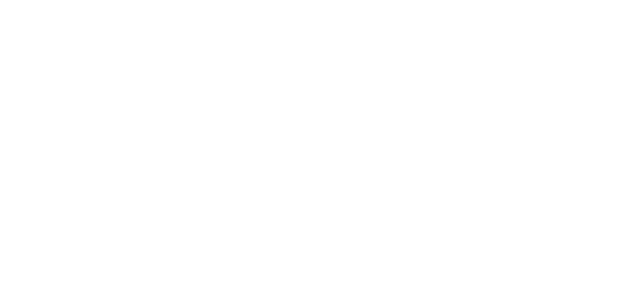
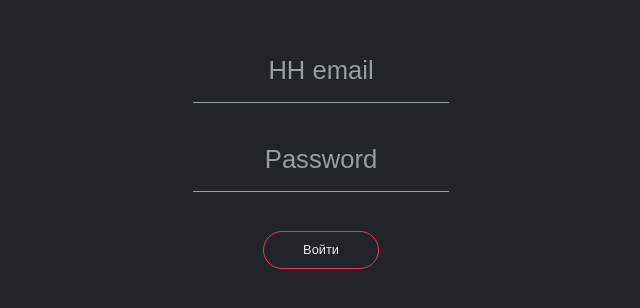
Before and after one commit to Alex-Voinov/it-compote-web-form, a React (Vite) app: page / in a window 1280 px wide. Shown: the part 246-554 px from the top of the page, without its empty margins (319-959 px from the left). Built offline with nearby package versions, Linux system fonts and the light colour scheme.

Commit message:
Добалвена навигация и задан внешний вид вебформы

```diff
--- a/index.html
+++ b/index.html
@@ -14,6 +14,11 @@
       padding: 0;
       box-sizing: border-box;
     }
+
+    body {
+      width: 100vw;
+      height: 100vh;
+    }
   </style>
   <div id="root"></div>
   <script type="module" src="/src/main.tsx"></script>
--- a/package.json
+++ b/package.json
@@ -11,7 +11,8 @@
   },
   "dependencies": {
     "react": "^18.3.1",
-    "react-dom": "^18.3.1"
+    "react-dom": "^18.3.1",
+    "react-router-dom": "^7.0.2"
   },
   "devDependencies": {
     "@eslint/js": "^9.15.0",
--- a/src/App.tsx
+++ b/src/App.tsx
@@ -1,11 +1,20 @@
-import { useState } from 'react'
+import { BrowserRouter as Router, Routes, Route } from "react-router-dom";
+import NavigationMenu from "./Pages/NavigationMenu/NavigationMenu";
+import Comments from "./Pages/Comments/Comments";
+import CalculateSelary from "./Pages/Comments/CalculateSelary/CalculateSelary";
+import Timetable from "./Pages/Comments/Timetable/Timetable";
 
 
 function App() {
   return (
-    <>
-
-    </>
+    <Router>
+      <Routes>
+        <Route path="/" element={<NavigationMenu />} />
+        <Route path="/comments " element={<Comments />} />
+        <Route path="/calculate-selary" element={<CalculateSelary />} />
+        <Route path="/timetable" element={<Timetable />} />
+      </Routes>
+    </Router>
   )
 }
 
--- /dev/null
+++ b/src/Pages/Comments/CalculateSelary/CalculateSelary.tsx
@@ -0,0 +1,9 @@
+import { FC } from 'react'
+
+const CalculateSelary: FC = () => {
+    return (
+        <div>CalculateSelary</div>
+    )
+}
+
+export default CalculateSelary
--- /dev/null
+++ b/src/Pages/Comments/Comments.tsx
@@ -0,0 +1,9 @@
+import { FC } from 'react'
+
+const Comments: FC = () => {
+    return (
+        <div>Comments</div>
+    )
+}
+
+export default Comments
--- /dev/null
+++ b/src/Pages/Comments/Timetable/Timetable.tsx
@@ -0,0 +1,9 @@
+import { FC } from 'react'
+
+const Timetable: FC = () => {
+    return (
+        <div>Timetable</div>
+    )
+}
+
+export default Timetable
--- /dev/null
+++ b/src/Pages/NavigationMenu/NavigationMenu.module.css
@@ -0,0 +1,52 @@
+.wrapper {
+    width: 100vw;
+    height: 100vh;
+    background-color: #212429;
+    display: flex;
+    align-items: center;
+    justify-content: center;
+    flex-direction: column;
+
+    &>input {
+        color: #E8EDEE;
+        cursor: text;
+        display: flex;
+        align-items: center;
+        justify-content: center;
+        text-align: center;
+        border: none;
+        border-bottom: #969FA1 1px solid;
+        width: 20vw;
+        height: 8vh;
+        background: none;
+        font-size: 2vw;
+        font-weight: 300;
+        margin-bottom: 2vw;
+
+        &:focus {
+            outline: none;
+        }
+
+
+        &::placeholder {
+            color: #969FA1;
+        }
+    }
+
+    &>button {
+        margin-top: 1vw;
+        width: 9vw;
+        height: 3vw;
+        background-color: transparent;
+        color: #E8EDEE;
+        font-size: 1vw;
+        border: 1px solid #EA3554;
+        border-radius: 2vw;
+        cursor: pointer;
+        transition: background-color 0.3s ease-in-out;
+
+        &:hover {
+            background-color: #EA3554;
+        }
+    }
+}
--- /dev/null
+++ b/src/Pages/NavigationMenu/NavigationMenu.tsx
@@ -0,0 +1,15 @@
+import { FC } from 'react'
+import styles from './NavigationMenu.module.css'
+
+
+const NavigationMenu: FC = () => {
+    return (
+        <section className={styles.wrapper}>
+            <input type="text" placeholder='HH email' />
+            <input type="text" placeholder='Password' />
+            <button>Войти</button>
+        </section>
+    )
+}
+
+export default NavigationMenu
```
Also changed, not shown: src/Pages/Comments/CalculateSelary/CalculateSelary.module.css (added), src/Pages/Comments/Comments.module.css (added), src/Pages/Comments/Timetable/Timetable.module.css (added), 1 other file (tests, documents, lock files or other folders).
